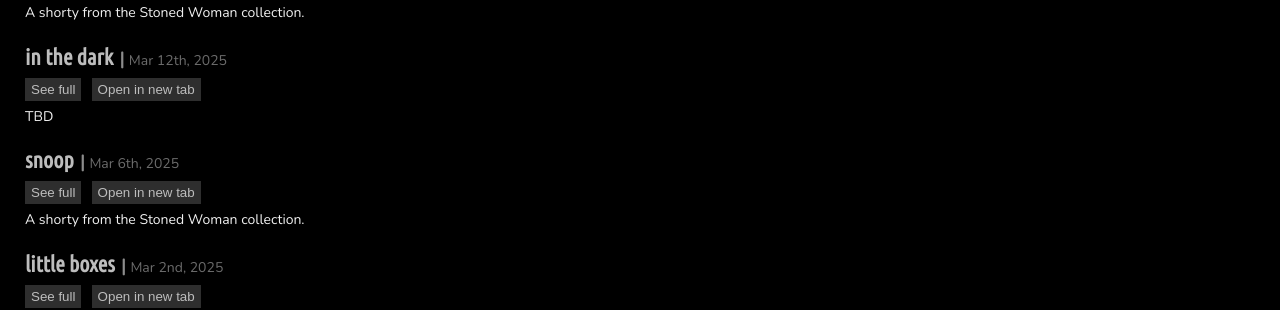
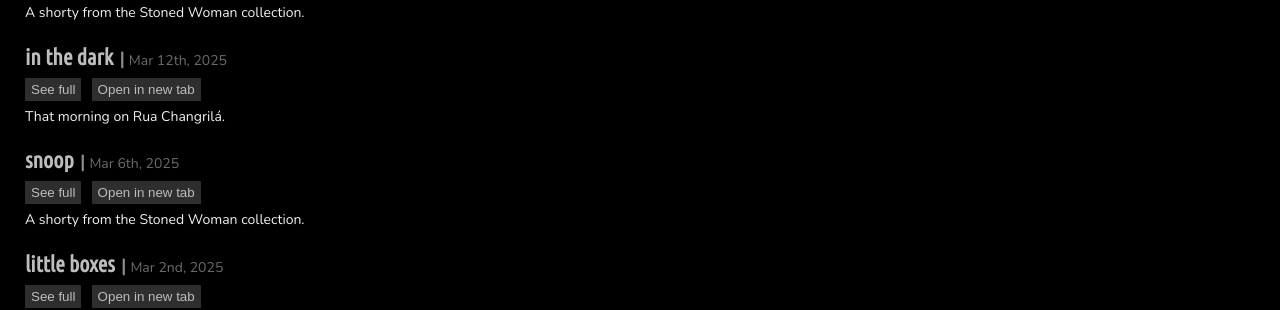
Before and after one commit to olivecarambola/logbook, a Jekyll site: the page built from post_all.md, in a window 1280 px wide and 900 px high. Shown: the part 226-536 px from the top of the window. Built offline with Jekyll 4.4.1, drawn with Linux system fonts in a browser that asks for light colours; some web fonts are replaced.

Commit message:
Update 2025-03-12-inthedark.md

```diff
--- a/_posts/2025-03-12-inthedark.md
+++ b/_posts/2025-03-12-inthedark.md
@@ -3,7 +3,7 @@ layout: posts
 title: "in the dark"
 date: 2025-03-12
 permalink: /posts/25-03-12-inthedark/
-summary: "TBD"
+summary: "That morning on Rua Changrilá."
 collection: "ragged"
 wrdcount_original: 897
 wrdcount_quote: 0
```
